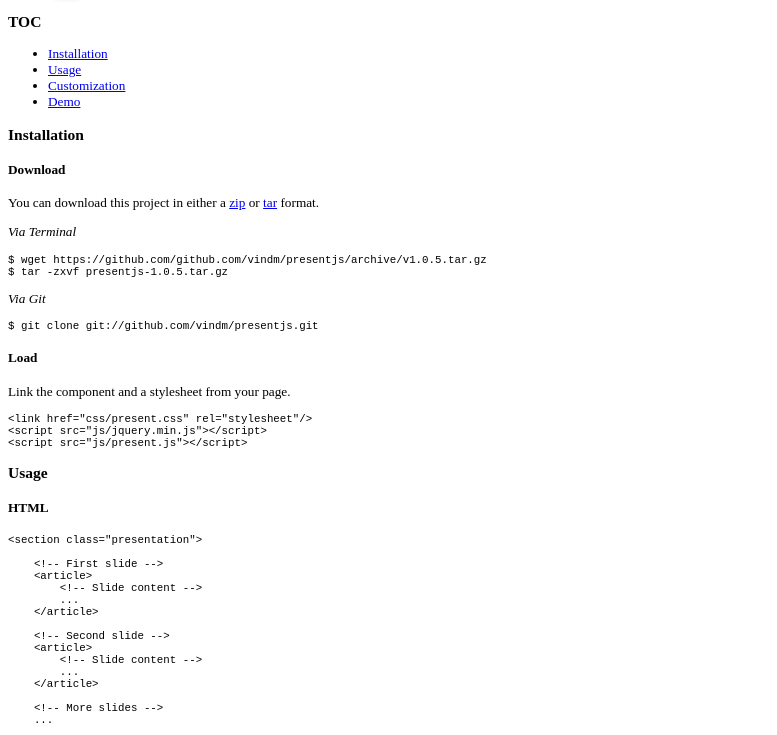
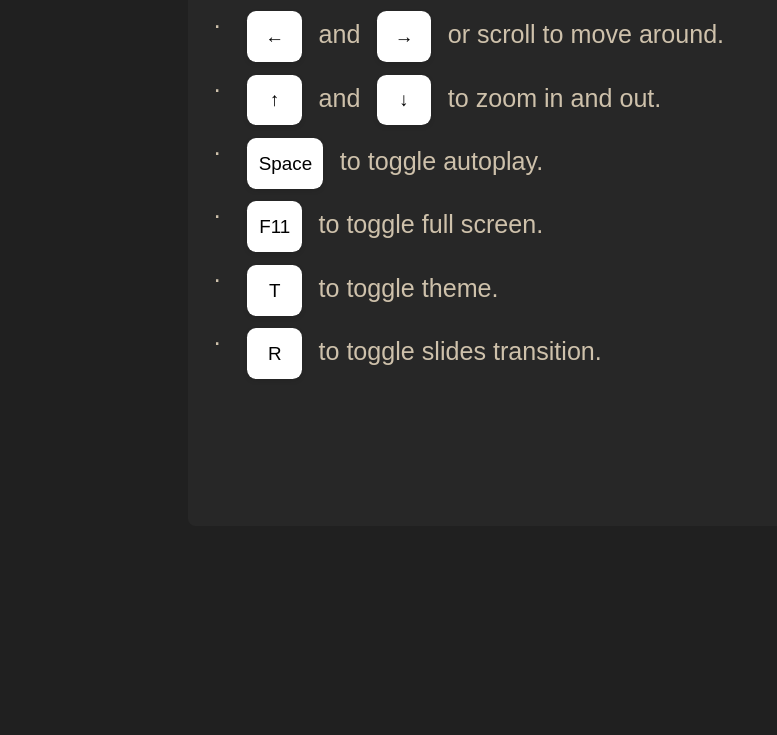
Before and after one commit to vindm/Present, a plain HTML site: page index.html in a window 1280 px wide. Shown: the part 213-948 px from the top of the page, without its empty margins (0-777 px from the left). After the commit the page ends 800 px from the top, so only its background shows below. Drawn offline with nearby package versions, Linux system fonts and the light colour scheme; a web font is replaced by a local one.

Commit message:
rename stylesheet2

```diff
--- a/index.html
+++ b/index.html
@@ -7,7 +7,7 @@
     <meta name="viewport" content="width=device-width">
     <title>Present.js</title>
 
-    <link href="stylesheets/default.css" rel="stylesheet">
+    <link href="stylesheets/present.css" rel="stylesheet">
 
 </head>
 
```
Also changed, not shown: 1 other file.
